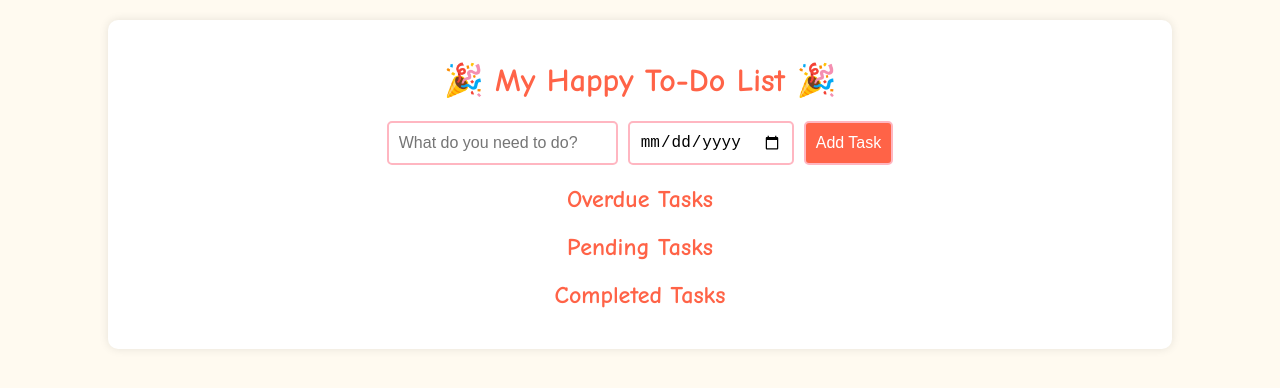
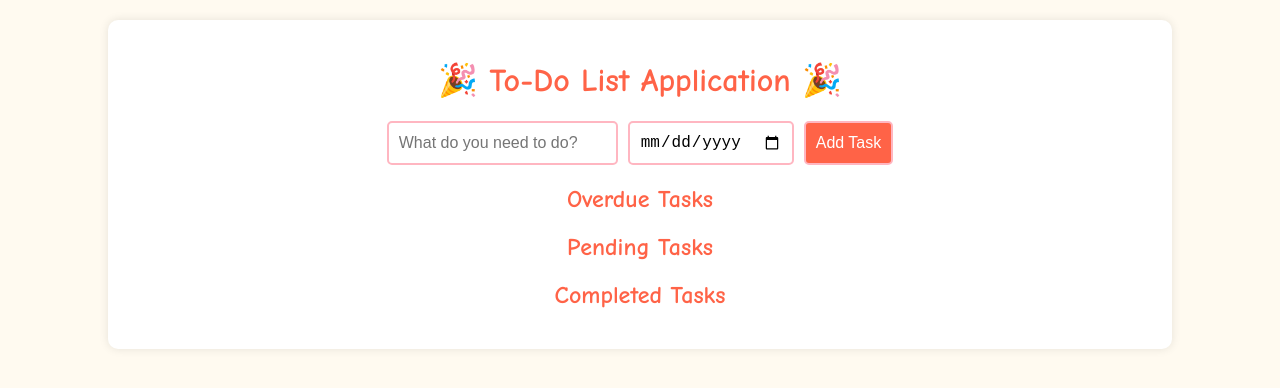
Before and after one commit to trafryda/to-do-app, a website: page public/index.html in a window 1280 px wide. Drawn offline with Linux system fonts and the light colour scheme; no server answers.

Commit message:
Update index.html

```diff
--- a/public/index.html
+++ b/public/index.html
@@ -8,7 +8,7 @@
 </head>
 <body>
     <div class="container">
-        <h1>🎉 My Happy To-Do List 🎉</h1>
+        <h1>🎉 To-Do List Application 🎉</h1>
         <form id="taskForm" class="task-form">
             <input type="text" id="description" placeholder="What do you need to do?" required>
             <input type="date" id="dueDate" required>
```
